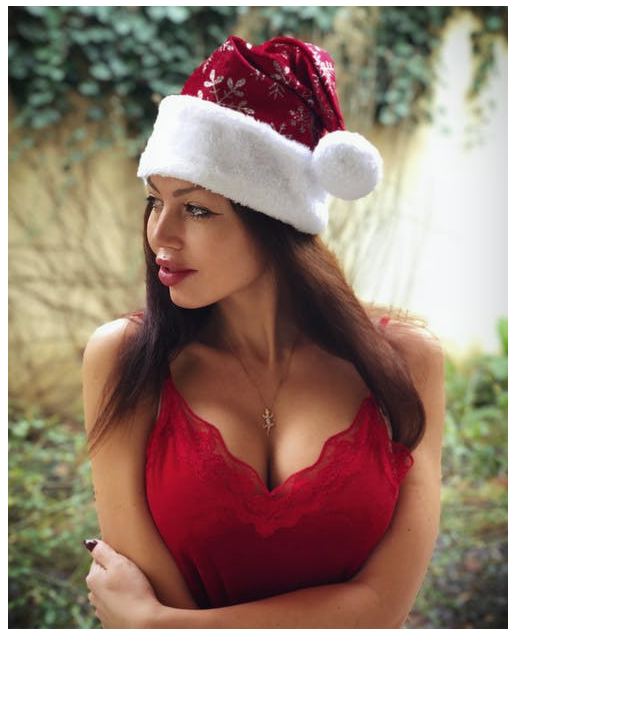
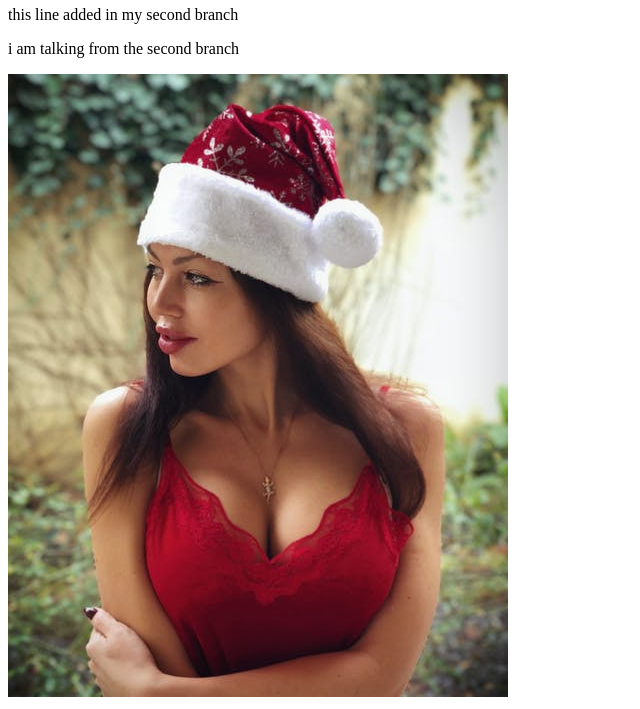
Before and after one commit to Anthony40134480/my-first-website, a plain HTML site: page index.html in a window 1280 px wide. Shown: the part 132-841 px from the top of the page, without its empty margins (0-640 px from the left). Before the commit the page ends 800 px from the top, so only its background shows below. Drawn offline with Linux system fonts and the light colour scheme.

Commit message:
creating second branch

```diff
--- a/index.html
+++ b/index.html
@@ -9,6 +9,8 @@
 <body>
     <h1>look mama, I am using github</h1>
     <h1>github is a backup website</h1>
+    <p>this line added in my second branch</p>
+    <p>i am talking from the second branch</p>
     <img src="sexy.jpeg" alt="">
 </body>
 </html>
```
